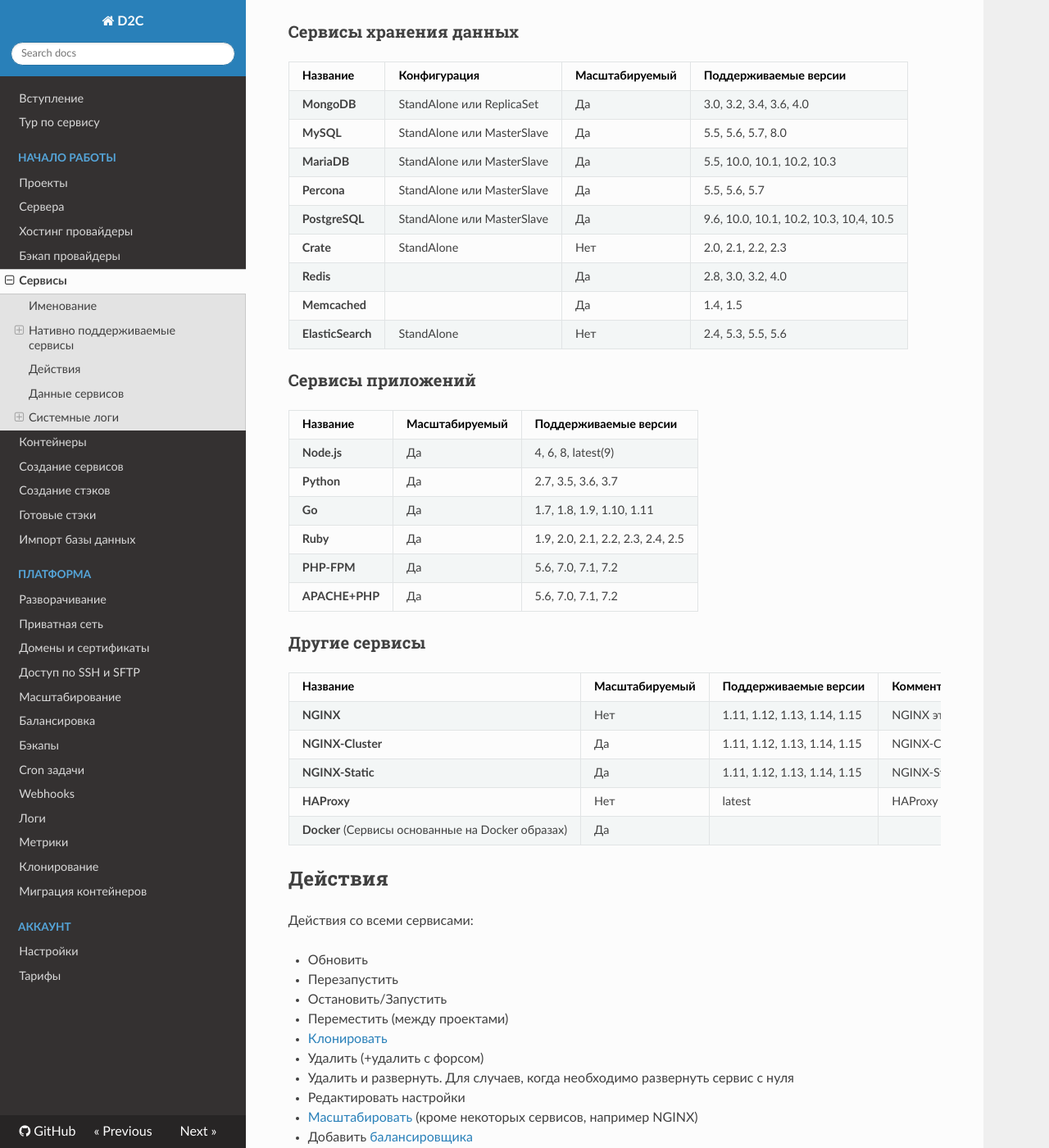
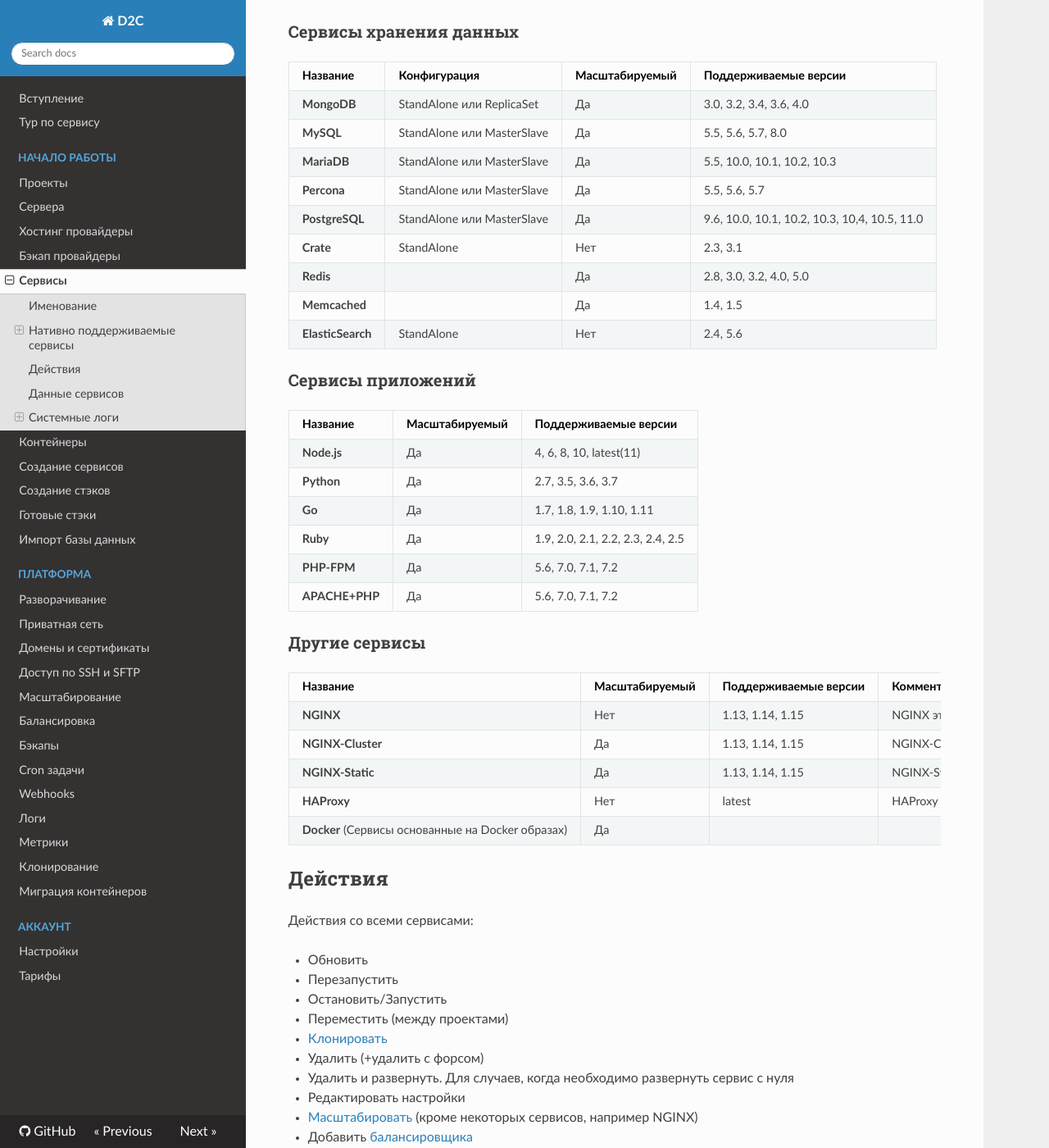
Before and after one commit to d2cio/docs-ru, an MkDocs documentation site: the page built from docs/getting-started/services.md, in a window 1280 px wide and 1400 px high, scrolled down 776 px. Shown: the whole window at 82% size. Built offline with MkDocs 1.6.1, drawn with Linux system fonts in a browser that asks for light colours; nearby versions of some CDN libraries; old or Windows-style settings are respelled for this version of MkDocs.

Commit message:
new supported versions of services

```diff
--- a/docs/getting-started/services.md
+++ b/docs/getting-started/services.md
@@ -22,17 +22,17 @@ D2C запускает ваши сервисы/приложения внутри
 **MySQL**         | StandAlone или MasterSlave | Да             | 5.5, 5.6, 5.7, 8.0
 **MariaDB**       | StandAlone или MasterSlave | Да             | 5.5, 10.0, 10.1, 10.2, 10.3
 **Percona**       | StandAlone или MasterSlave | Да             | 5.5, 5.6, 5.7
-**PostgreSQL**    | StandAlone или MasterSlave | Да             | 9.6, 10.0, 10.1, 10.2, 10.3, 10,4, 10.5
-**Crate**         | StandAlone                 | Нет            | 2.0, 2.1, 2.2, 2.3
-**Redis**         |                            | Да             | 2.8, 3.0, 3.2, 4.0
+**PostgreSQL**    | StandAlone или MasterSlave | Да             | 9.6, 10.0, 10.1, 10.2, 10.3, 10,4, 10.5, 11.0
+**Crate**         | StandAlone                 | Нет            | 2.3, 3.1
+**Redis**         |                            | Да             | 2.8, 3.0, 3.2, 4.0, 5.0
 **Memcached**     |                            | Да             | 1.4, 1.5
-**ElasticSearch** | StandAlone                 | Нет            | 2.4, 5.3, 5.5, 5.6
+**ElasticSearch** | StandAlone                 | Нет            | 2.4, 5.6
 
 ### Сервисы приложений
 
 Название       | Масштабируемый | Поддерживаемые версии
 :------------- | :------------- | :--------------------------------
-**Node.js**    | Да             | 4, 6, 8, latest(9)
+**Node.js**    | Да             | 4, 6, 8, 10, latest(11)
 **Python**     | Да             | 2.7, 3.5, 3.6, 3.7
 **Go**         | Да             | 1.7, 1.8, 1.9, 1.10, 1.11
 **Ruby**       | Да             | 1.9, 2.0, 2.1, 2.2, 2.3, 2.4, 2.5
@@ -43,9 +43,9 @@ D2C запускает ваши сервисы/приложения внутри
 
 Название                                     | Масштабируемый | Поддерживаемые версии  | Комментарий
 :------------------------------------------- | :------------- | :--------------------- | :-----------------------------------------------------------------------------------------------------------------------------------------------------
-**NGINX**                                    | Нет            | 1.11, 1.12, 1.13, 1.14, 1.15 | NGINX это edge сервис (веб-сервер), может обслуживать несколько сервисов, в том числе из разных проектов. Может генерировать бесплатные [TSL сертификаты](/platform/domains-and-certificates/) (by Let's Encrypt).
-**NGINX-Cluster**                            | Да             | 1.11, 1.12, 1.13, 1.14, 1.15 | NGINX-Cluster используется для случаев, когда требуется обслуживать более одного PHP-FPM контейнера. [Пример](https://263301.selcdn.ru/d2c-content/2017/10/2017-10-25_03h56_09.png).
-**NGINX-Static**                             | Да             | 1.11, 1.12, 1.13, 1.14, 1.15 | NGINX-Static Возвращает статические файлы (HTML, JS, CSS, images, etc.). It cannot serve other services.
+**NGINX**                                    | Нет            | 1.13, 1.14, 1.15 | NGINX это edge сервис (веб-сервер), может обслуживать несколько сервисов, в том числе из разных проектов. Может генерировать бесплатные [TSL сертификаты](/platform/domains-and-certificates/) (by Let's Encrypt).
+**NGINX-Cluster**                            | Да             | 1.13, 1.14, 1.15 | NGINX-Cluster используется для случаев, когда требуется обслуживать более одного PHP-FPM контейнера. [Пример](https://263301.selcdn.ru/d2c-content/2017/10/2017-10-25_03h56_09.png).
+**NGINX-Static**                             | Да             | 1.13, 1.14, 1.15 | NGINX-Static Возвращает статические файлы (HTML, JS, CSS, images, etc.). It cannot serve other services.
 **HAProxy**                                  | Нет            | latest                       | HAProxy - [балансировщик](/platform/balancing/). Может выступать в роли edge сервиса и генерировать [TSL сертификаты](/platform/domains-and-certificates/)
 **Docker** (Сервисы основанные на Docker образах) | Да
 
```
